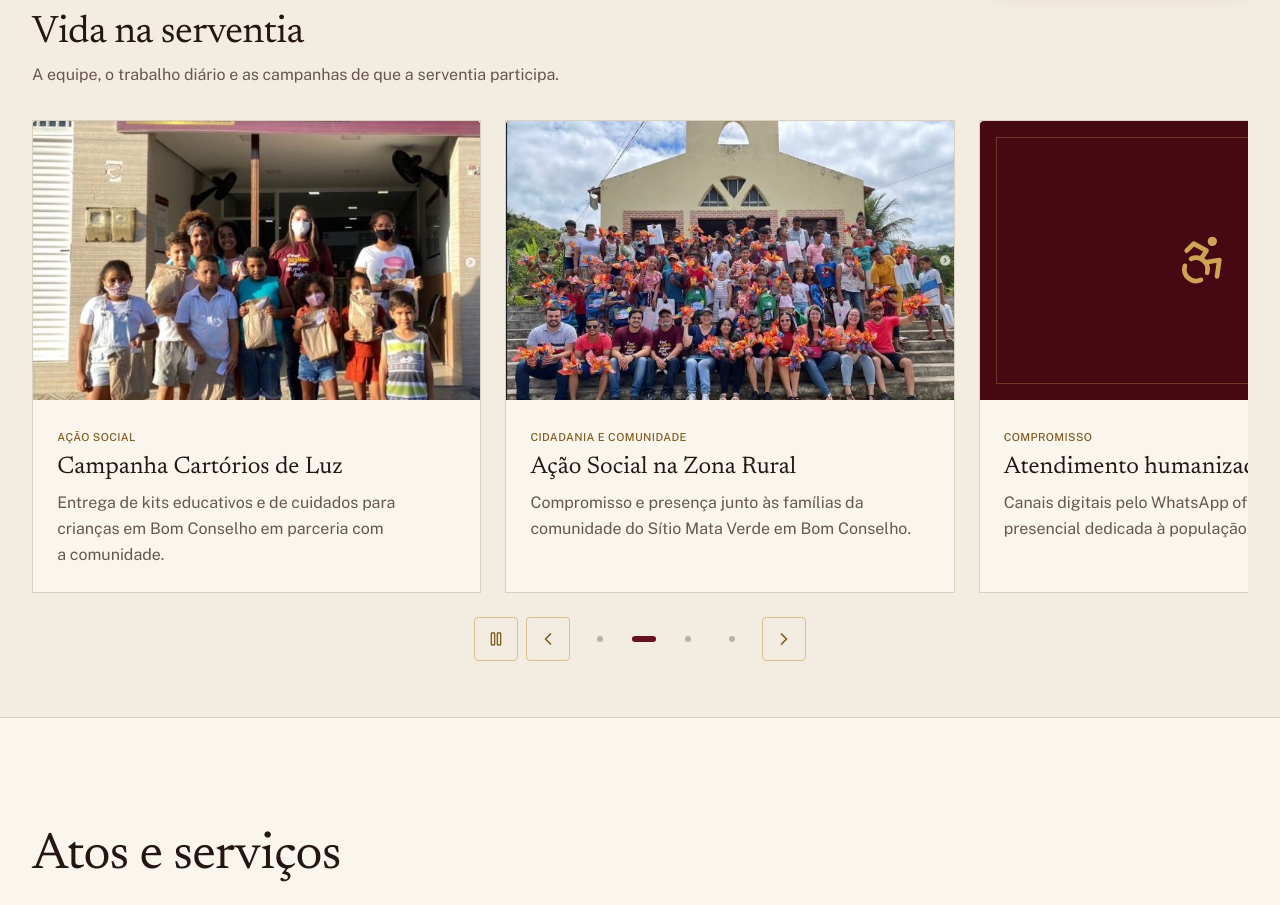
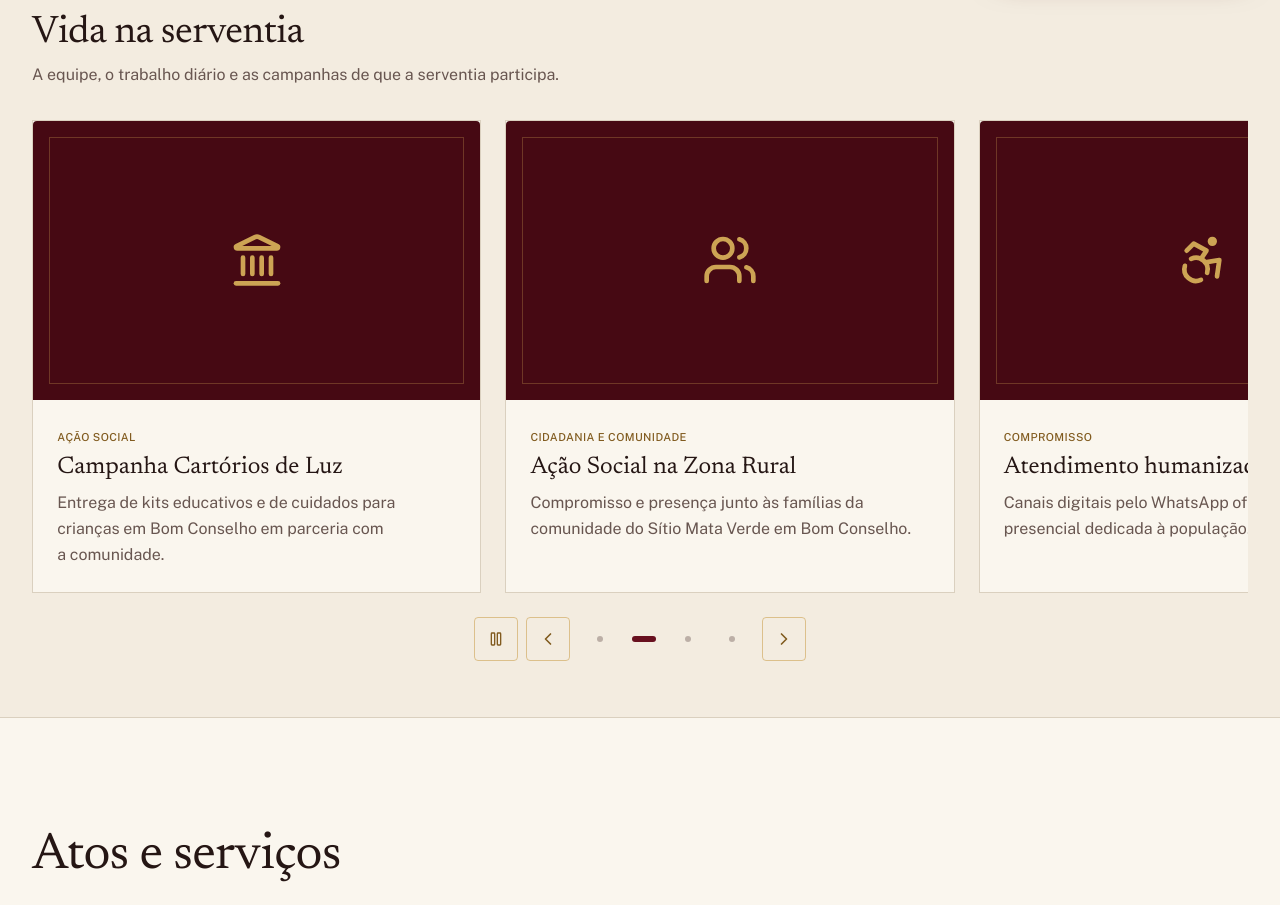
Before and after one commit to root-mwteus/cartorio-project, a Next.js app: page / in a window 1280 px wide. Shown: the part 800-1705 px from the top of the page. Built offline with nearby package versions, Linux system fonts and the light colour scheme; no server answers.

Commit message:
fix(galeria): remove fotos com criancas ate haver autorizacao dos responsaveis
LGPD, art. 14: imagem de crianca exige consentimento especifico de um dos
pais ou responsaveis. Os cards voltam ao painel com icone.

Co-Authored-By: Claude Opus 5.5 <noreply@anthropic.com>

```diff
--- a/src/components/sections/gallery-carousel.tsx
+++ b/src/components/sections/gallery-carousel.tsx
@@ -6,7 +6,6 @@ import {
   Accessibility,
   ChevronLeft,
   ChevronRight,
-  FileCheck2,
   Landmark,
   Pause,
   Play,
@@ -37,17 +36,14 @@ const slides: Slide[] = [
     tag: 'Ação Social',
     title: 'Campanha Cartórios de Luz',
     text: 'Entrega de kits educativos e de cuidados para crianças em Bom Conselho em parceria com a comunidade.',
+    // Fotos com crianças só voltam com autorização dos responsáveis (LGPD, art. 14).
     icon: Landmark,
-    image: '/galeria/fachada-cartorios-de-luz.jpg',
-    alt: 'Fachada oficial do Cartório Algacyr Barros com a equipe e crianças atendidas pela ação social',
   },
   {
     tag: 'Cidadania e Comunidade',
     title: 'Ação Social na Zona Rural',
     text: 'Compromisso e presença junto às famílias da comunidade do Sítio Mata Verde em Bom Conselho.',
     icon: Users,
-    image: '/galeria/acao-social-mata-verde.jpg',
-    alt: 'Equipe da serventia em ação comunitária com moradores no Sítio Mata Verde, zona rural de Bom Conselho',
   },
   {
     tag: 'Compromisso',
```
Also changed, not shown: public/galeria/acao-social-mata-verde.jpg (deleted), public/galeria/fachada-cartorios-de-luz.jpg (deleted).
